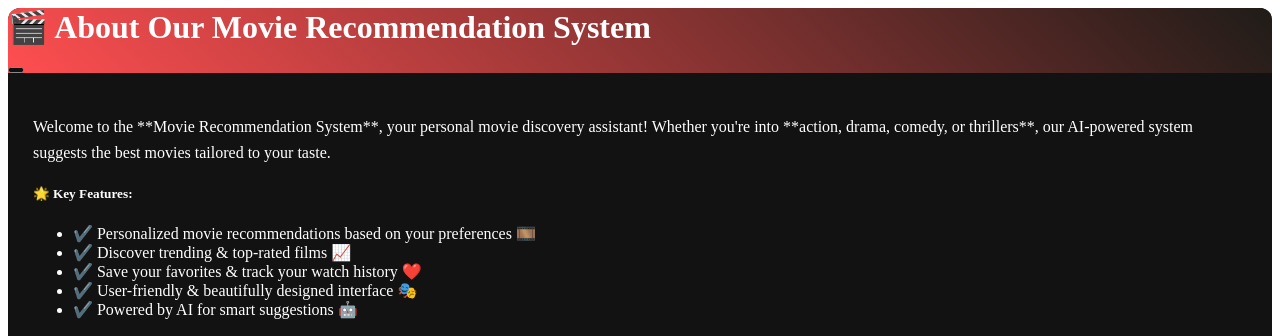
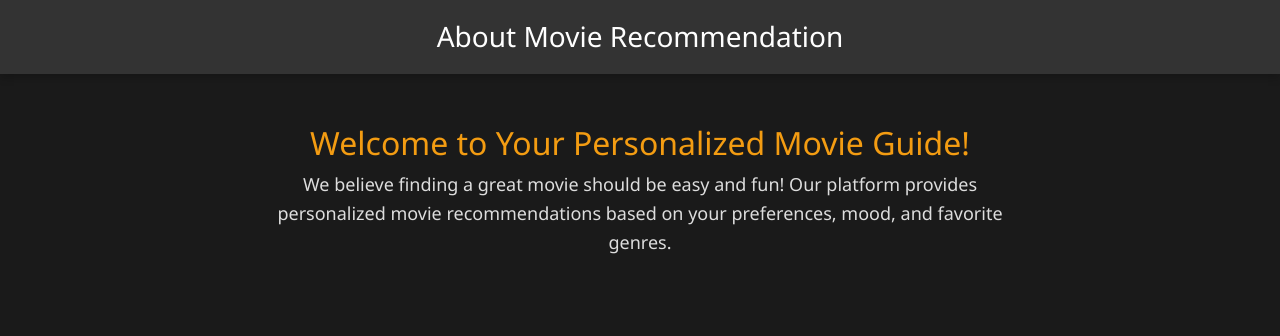
Before and after one commit to Anila11k/DJANGO, a Django app: page /about/ in a window 1280 px wide. Shown: the top 336 px of the page. Run offline with Django 5.2, Linux system fonts and the light colour scheme.

Commit message:
Initial commit

```diff
--- a/datascience/templates/about.html
+++ b/datascience/templates/about.html
@@ -1,9 +1,13 @@
-<!-- <!DOCTYPE html>
+<!DOCTYPE html>
 <html lang="en">
 <head>
     <meta charset="UTF-8">
     <meta name="viewport" content="width=device-width, initial-scale=1.0">
     <title>About Us - Movie Recommendation</title>
+
+    <!-- Bootstrap CSS -->
+    <link href="https://cdn.jsdelivr.net/npm/bootstrap@5.3.0/dist/css/bootstrap.min.css" rel="stylesheet">
+
     <style>
         body {
             font-family: 'Segoe UI', Tahoma, Geneva, Verdana, sans-serif;
@@ -101,15 +105,18 @@
 </head>
 <body>
 
+    <!-- Header -->
     <header>
         <h1>About Movie Recommendation</h1>
     </header>
 
+    <!-- Content Section -->
     <div class="content">
         <h2>Welcome to Your Personalized Movie Guide!</h2>
         <p>We believe finding a great movie should be easy and fun! Our platform provides personalized movie recommendations based on your preferences, mood, and favorite genres.</p>
     </div>
 
+    <!-- Features Section -->
     <div class="features">
         <div class="feature-box">
             <h3>AI-Powered Recommendations</h3>
@@ -127,67 +134,12 @@
         </div>
     </div>
 
+    <!-- Call to Action Button -->
     <div class="cta">
         <p>Start discovering amazing movies today!</p>
         <a href="{% url 'recommand' %}">Explore Now</a>
     </div>
 
+    <!-- Footer -->
     <div class="footer">
-        <p>&copy; 2025 Movie Recommendation. All rights reserved.</p>
-    </div>
-
-</body>
-</html> -->
-
-
-<!-- Movie Recommendation System - Sign In Modal -->
-
-
-
-<!-- About Modal -->
-<div class="modal fade" id="aboutModal" tabindex="-1" aria-labelledby="aboutModalLabel" aria-hidden="true">
-    <div class="modal-dialog modal-lg">
-        <div class="modal-content" style="background-color: #121212; color: white; border-radius: 12px; box-shadow: 0 4px 10px rgba(255, 255, 255, 0.2);">
-
-            <!-- Header -->
-            <div class="modal-header" style="background: linear-gradient(45deg, #ff4e50, #1f1c18); border-top-left-radius: 12px; border-top-right-radius: 12px;">
-                <h1 class="modal-title fs-4" id="aboutModalLabel" style="color: white; font-weight: bold;">
-                    🎬 About Our Movie Recommendation System
-                </h1>
-                <button type="button" class="btn-close" data-bs-dismiss="modal" aria-label="Close" style="filter: invert(1);"></button>
-            </div>
-
-            <!-- Body -->
-            <div class="modal-body" style="padding: 25px;">
-                <p style="font-size: 16px; line-height: 1.6;">
-                    Welcome to the **Movie Recommendation System**, your personal movie discovery assistant!
-                    Whether you're into **action, drama, comedy, or thrillers**, our AI-powered system suggests the best movies tailored to your taste.
-                </p>
-
-                <h5 style="margin-top: 20px; font-weight: bold;">🌟 Key Features:</h5>
-                <ul class="list-unstyled">
-                    <li>✔️ Personalized movie recommendations based on your preferences 🎞️</li>
-                    <li>✔️ Discover trending & top-rated films 📈</li>
-                    <li>✔️ Save your favorites & track your watch history ❤️</li>
-                    <li>✔️ User-friendly & beautifully designed interface 🎭</li>
-                    <li>✔️ Powered by AI for smart suggestions 🤖</li>
-                </ul>
-
-                <div class="text-center" style="margin-top: 20px;">
-                    <img src="https://source.unsplash.com/600x250/?movies,cinema" alt="Movies" class="img-fluid rounded shadow-lg">
-                </div>
-
-                <p style="margin-top: 20px; font-size: 15px; text-align: center;">
-                    🎥 Start exploring and enjoy a world of entertainment tailored just for you!
-                </p>
-            </div>
-
-            <!-- Footer -->
-            <div class="modal-footer" style="background: #1f1c18; border-bottom-left-radius: 12px; border-bottom-right-radius: 12px;">
-                <button type="button" class="btn btn-danger px-4 py-2" data-bs-dismiss="modal">
-                    <b>Close</b>
-                </button>
-            </div>
-        </div>
-    </div>
-</div>
+        <p>&copy; 2025 Movie Recommendation. All
--- a/datascience/templates/mypage.html
+++ b/datascience/templates/mypage.html
@@ -8,7 +8,7 @@
     <style>
         body {
             font-family: Arial, sans-serif;
-            background-color: #f4f4f4;
+            background-color: #160303;
             display: flex;
             justify-content: center;
             align-items: center;
@@ -16,11 +16,11 @@
         }
         .modal-content {
             border-radius: 12px;
-            background: #fff;
+            background: #823030;
             box-shadow: 0px 4px 10px rgba(0, 0, 0, 0.1);
         }
         .modal-header {
-            background: #343a40;
+            background: #020a12;
             color: white;
             border-top-left-radius: 12px;
             border-top-right-radius: 12px;
```
Also changed, not shown: datascience/templates/register.html (+5 -5 lines), db.sqlite3.
